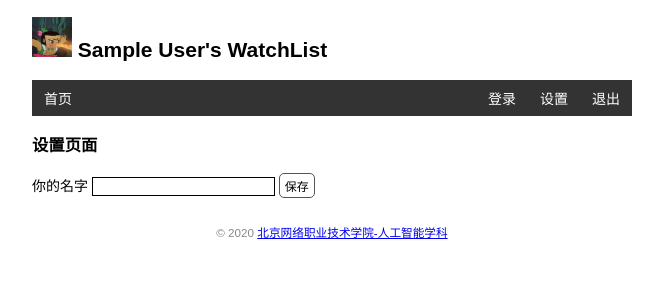
After one commit to lvhui0208/watchlist, a Flask app: page /settings in a window 1280 px wide. The commit adds this page. Shown: the top 300 px of the page, without its empty margins (308-971 px from the left). Run offline with Flask 2, Linux system fonts and the light colour scheme; the visitor is signed in with stand-in values (Sample User, id 1); data comes from the database, SQL or seed files in the repository.

Commit message:
用户认证

```diff
--- a/app.py
+++ b/app.py
@@ -2,12 +2,11 @@ import os
 import sys
 import click
 from flask import Flask
-from flask import render_template
-from flask import request
-from flask import url_for
-from flask import redirect
-from flask import flash
+from flask import render_template,request,url_for,redirect,flash
 from flask_sqlalchemy import SQLAlchemy
+from werkzeug.security import generate_password_hash,check_password_hash
+from flask_login import current_user,login_required,logout_user,LoginManager,UserMixin,login_user
+
 
 app = Flask(__name__)
 
@@ -25,9 +24,16 @@ app.config['SECRET_KEY']= 'dev'
 db = SQLAlchemy(app)
 
 # 创建数据库模型类
-class User(db.Model):
+class User(db.Model,UserMixin):
     id = db.Column(db.Integer, primary_key = True)  # 主键
     name = db.Column(db.String(20))
+    username = db.Column(db.String(20)) # 用户名
+    password_hash = db.Column(db.String(128)) # 密码散列值
+
+    def set_password(self, password):
+        self.password_hash = generate_password_hash(password)
+    def validate_password(self, password):
+        return check_password_hash(self.password_hash,password)
 
 class Movie(db.Model):
     id = db.Column(db.Integer, primary_key = True)  # 主键
@@ -47,7 +53,7 @@ def initdb(drop):
 @app.cli.command()
 def forge():
     db.create_all()
-    name = 'shaerzi'
+    name = 'lzq324'
 
     movies = [
         {"title":"杀破狼", "year":"2003"},
@@ -69,11 +75,42 @@ def forge():
         db.session.add(movie)
     db.session.commit()
     click.echo('数据导入完成')
-# 首页
+
+#生成admin账号的函数
+@app.cli.command()
+@click.option('--username',prompt=True,help='用来登录的用户名')
+@click.option('--password',prompt=True,hide_input=True,confirmation_prompt=True,help='用来登录的密码')
+def admin(username,password):
+    db.create_all()
+    user = User.query.first()
+    if user is not None:
+        click.echo('更新用户')
+        user.username = username
+        user.set_password(password)
+    else:
+        click.echo('创建用户')
+        user = User(username=username,name='Admin')
+        user.set_password(password)
+        db.session.add(user)
+
+    db.session.commit()
+    click.echo('创建管理员账号完成')
+
+
+# flask-login  初始化操作
+Login_manager = LoginManager(app)  # 实例化扩展类
+@Login_manager.user_loader
+def load_user(user_id):  # 创建用户加载回调函数，接受用户ID作为参数
+    user = User.query.get(int(user_id))
+    return user
+
+    # 首页
 
 @app.route('/',methods=['GET','POST'])
 def index():
     if request.method == 'POST':
+        if not current_user.is_authenticated:
+            return  redirect(url_for('index'))
         # 获取表单的数据
         title = request.form.get('title')
         year = request.form.get('year')
@@ -96,6 +133,7 @@ def index():
 
 # 编辑电影信息页面
 @app.route('/movie/edit/<int:movie_id>',methods=['GET','POST'])
+@login_required
 def edit(movie_id):
     movie = Movie.query.get_or_404(movie_id)
 
@@ -112,14 +150,63 @@ def edit(movie_id):
         flash('电影信息已经更新')
         return redirect(url_for('index'))
     return render_template('edit.html',movie=movie)
+
+@app.route('/settings',methods=['GET','POST'])
+@login_required
+def settings():
+    if request.method == 'POST':
+        name = request.form['name']
+
+        if not name or len(name)>20:
+            flash('输入错误')
+            return redirect(url_for('settings'))
+        current_user.name = name
+        db.session.commit()
+        flash('设置name成功')
+        return redirect(url_for('index'))
+
+    return render_template('settings.html')
+
+
 #删除信息
 @app.route('/movie/delete/<int:movie_id>',methods=['POST'])
+@login_required
 def delete(movie_id):
     movie = Movie.query.get_or_404(movie_id)
     db.session.delete(movie)
     db.session.commit()
     flash('删除数据成功')
     return redirect(url_for('index'))
+
+
+# 用户登录flask 提供的login——user（）函数
+@app.route('/login',methods=['GET','POST'])
+def login():
+    if request.method == 'POST':
+        username = request.form['username']
+        password = request.form['password']
+
+        if not username or not password:
+            flash('输入错误')
+            return redirect(url_for('login'))
+        user = User.query.first()
+        if username == user.username and user.validate_password(password):
+            login_user(user)  # 登录用户
+            flash('登录成功')
+            return redirect(url_for('index')) #登录成功返回首页
+
+        flash('用户名或密码输入错误')
+        return redirect(url_for('login'))
+    return render_template('login.html')
+
+# 用户登出
+@app.route('/logout')
+def logout():
+    logout_user()
+    flash('退出登录')
+    return redirect(url_for('index'))
+
+
 
 
 @app.errorhandler(404) # 传入要处理的错误代码
--- a/templates/base.html
+++ b/templates/base.html
@@ -25,6 +25,13 @@
             <li>
                 <a href="{{url_for('index')}}">首页</a>
             </li>
+            <li style="float: right">
+                <a class='nav1' style="float: left;" href="{{ url_for('login') }}">登录</a>
+                <a class="nav1" style="float: right;" href="{{ url_for('logout') }}">退出</a>
+                {% if current_user.is_authenticated %}
+                <a class='nav1' style="float: right;" href="{{ url_for('settings') }}">设置</a>
+                {% endif %}
+            </li>
         </ul>
     </nav>
     {% block content %} {% endblock %}
--- /dev/null
+++ b/templates/settings.html
@@ -0,0 +1,10 @@
+{% extends 'base.html'%}
+
+{% block content %}
+    <h3>设置页面</h3>
+    <form action="" method="post">
+        你的名字  <input type="text" name="name" autocomplete="off" required>
+
+        <input type="submit" class="btn" name="submit" value="保存">
+    </form>
+{% endblock %}
```
Also changed, not shown: templates/index.html (+5 -2 lines), templates/login.html (added, +14 -0 lines).
